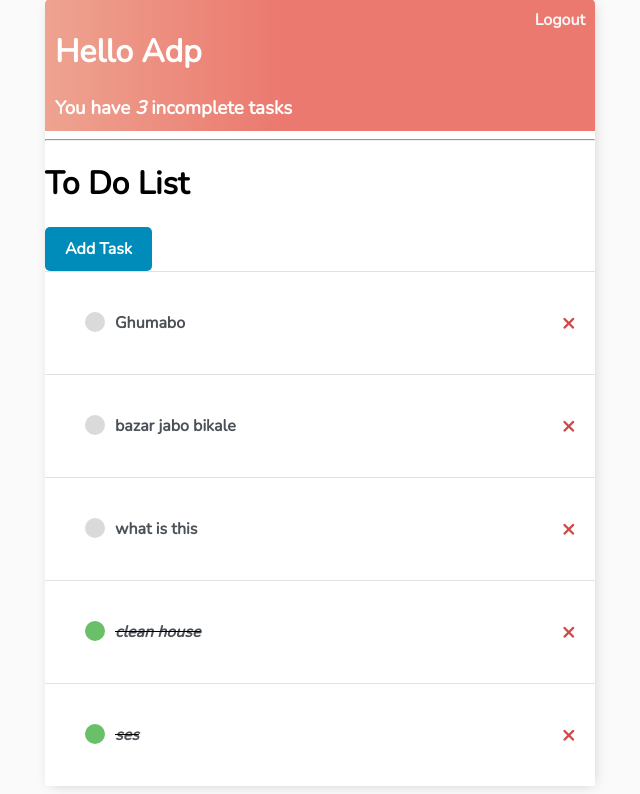
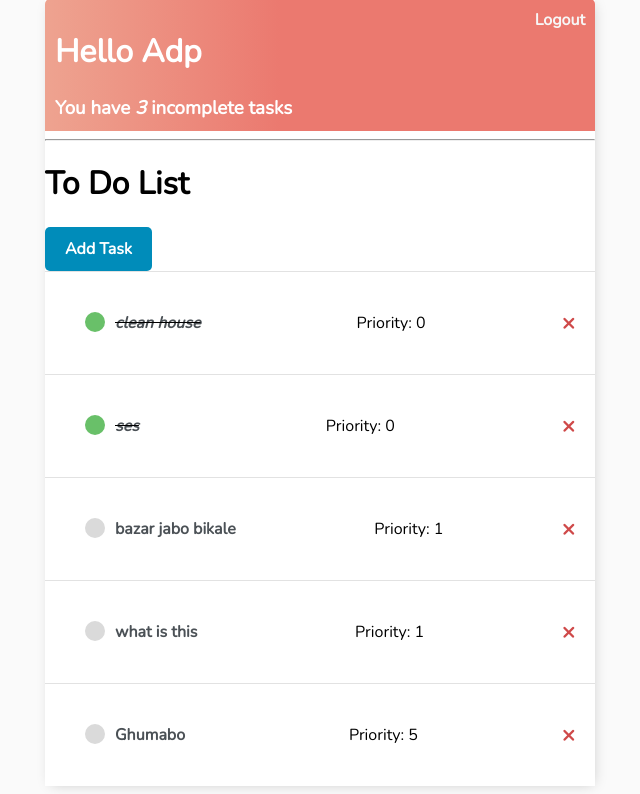
Before and after one commit to argho-cse8-bu/Time-Minders, a Django app: page / in a window 1280 px wide. Shown: the part 59-853 px from the top of the page, without its empty margins (320-960 px from the left). Run offline with Django 4.2, Linux system fonts and the light colour scheme; a user stored in the database is signed in; data comes from the database, SQL or seed files in the repository; both versions use the stored data as it was after the commit.

Commit message:
pririty added frontend

```diff
--- a/tasks/templates/tasks/task_list.html
+++ b/tasks/templates/tasks/task_list.html
@@ -29,14 +29,16 @@
             {% if task.completed %}
                 <div class="task-title">
                     <div class="task-complete-icon"></div>
-                    <i><s><a href="{% url 'task-update' task.id %}">{{task}}</a></s></i>
+                    <i><s><a href="{% url 'task-update' task.id %}">{{task.title}}</a></s></i>
                 </div>
+                <div class="task-priority">Priority: {{ task.priority }}</div>
                 <a class="delete-link" href="{% url 'task-delete' task.id %}">&#215;</a>
             {% else %}
                 <div class="task-title">
                     <div class="task-incomplete-icon"></div>
-                    <a href="{% url 'task-update' task.id %}">{{task}}</a>
+                    <a href="{% url 'task-update' task.id %}">{{task.title}}</a>
                 </div>
+                <div class="task-priority">Priority: {{ task.priority }}</div>
             <a class="delete-link" href="{% url 'task-delete' task.id %}">&#215;</a>
             {% endif %}
 
--- a/tasks/views.py
+++ b/tasks/views.py
@@ -49,7 +49,7 @@ class TaskList(LoginRequiredMixin, ListView):
     template_name = 'tasks/task_list.html'
 
     def get_queryset(self):
-        return Task.objects.filter(user=self.request.user).order_by(('-priority'))
+        return Task.objects.filter(user=self.request.user).order_by(('priority'))
 
     def get_context_data(self, **kwargs):
         context = super().get_context_data(**kwargs)
```
Also changed, not shown: db.sqlite3.
